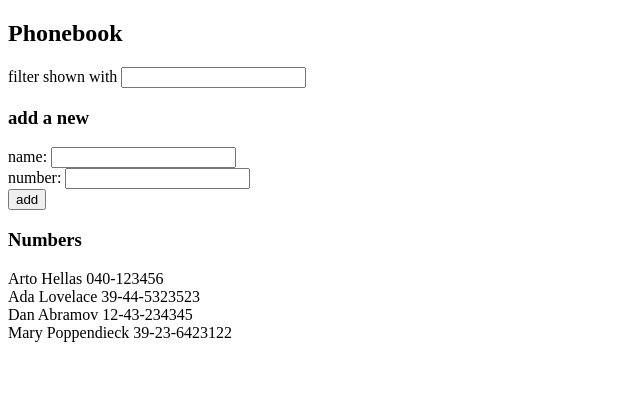
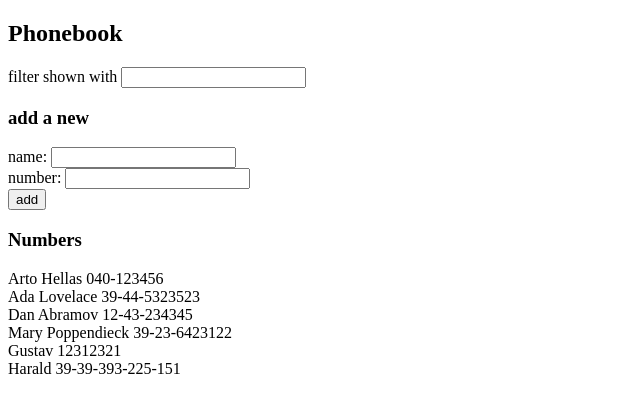
Before and after one commit to ASCAlex/Full-Stack-open, a React (Vite) app in the folder part2/phonebook/: page / in a window 1280 px wide. Shown: the top 412 px of the page, without its empty margins (0-640 px from the left). Built offline with nearby package versions, Linux system fonts and the light colour scheme; data requests are answered from the project's data file.

Commit message:
exercise 2.12 done

```diff
--- a/part2/phonebook/db.json
+++ b/part2/phonebook/db.json
@@ -1,24 +1,34 @@
 {
-  "persons":[
+  "persons": [
     {
       "name": "Arto Hellas",
       "number": "040-123456",
-      "id": 1
+      "id": "1"
     },
     {
       "name": "Ada Lovelace",
       "number": "39-44-5323523",
-      "id": 2
+      "id": "2"
     },
     {
       "name": "Dan Abramov",
       "number": "12-43-234345",
-      "id": 3
+      "id": "3"
     },
     {
       "name": "Mary Poppendieck",
       "number": "39-23-6423122",
-      "id": 4
+      "id": "4"
+    },
+    {
+      "id": "1fd7",
+      "name": "Gustav",
+      "number": "12312321"
+    },
+    {
+      "id": "2524",
+      "name": "Harald",
+      "number": "39-39-393-225-151"
     }
   ]
 }
--- a/part2/phonebook/src/App.jsx
+++ b/part2/phonebook/src/App.jsx
@@ -1,5 +1,6 @@
 import { useState, useEffect } from 'react'
 import axios from "axios";
+import personService from './services/persons.js'
 
 const Filter = ({newFilter, handleFilterChange}) => {
     return (
@@ -45,11 +46,9 @@ const App = () => {
 
     useEffect(() => {
         console.log('effect')
-        axios
-            .get('http://localhost:3001/persons')
+        personService.getAll()
             .then(response => {
-                console.log('promise fulfilled')
-                setPersons(response.data)
+                setPersons(response)
             })
     }, [])
     console.log('render', persons.length, 'persons')
@@ -61,7 +60,10 @@ const App = () => {
         if (checkEqual) {
                 alert(`${newName} is already added to phonebook`)
         } else {
-            setPersons(persons.concat(phonebookEntry))
+            personService.create(phonebookEntry)
+                .then(returnedPerson => {
+                    setPersons(persons.concat(returnedPerson))
+                })
         }
         setNewName('')
         setNewNumber('')
--- /dev/null
+++ b/part2/phonebook/src/services/persons.js
@@ -0,0 +1,14 @@
+import axios from 'axios'
+const baseUrl = 'http://localhost:3001/persons'
+
+const getAll = () => {
+    const request = axios.get(baseUrl)
+    return request.then(response => response.data)
+}
+
+const create = (newObject) => {
+    const request = axios.post(baseUrl, newObject)
+    return request.then(response => response.data)
+}
+
+export default { getAll, create }
```
